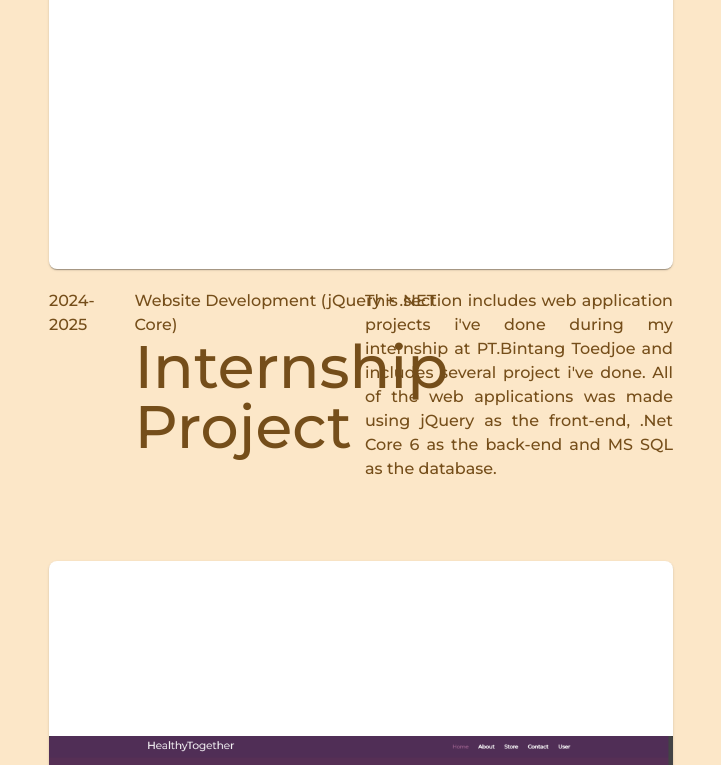
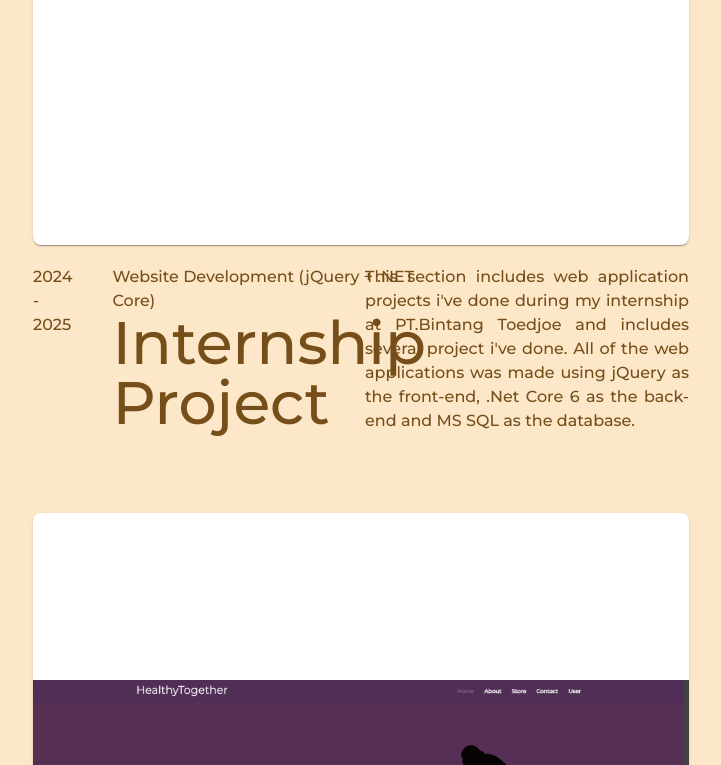
Before and after one commit to IAmGigabyteSpeed/portfolio-web-app, a Next.js app: page /projects in a window 1280 px wide. Shown: the part 4497-5262 px from the top of the page, without its empty margins (279-1000 px from the left). Built offline with nearby package versions, Linux system fonts and the light colour scheme.

Commit message:
Update Padding for Projects

```diff
--- a/app/projects/page.js
+++ b/app/projects/page.js
@@ -85,7 +85,7 @@ export default function Projects() {
     <>
       <FollowCursor />
       <Nav />
-      <div className="pt-12 min-h-screen lg:px-20">
+      <div className="pt-12 min-h-screen lg:px-16">
         <section className="min-h-screen px-2 md:px-12 lg:px-24 pt-12">
           <p className="text-3xl text-center md:text-6xl md:text-start font-bold">
             Example Works
@@ -131,7 +131,7 @@ export default function Projects() {
           />
           <ExampleWork
             imgArr={web5data}
-            year={"2024-2025"}
+            year={"2024 - 2025"}
             type={"Website Development (jQuery + .NET Core)"}
             title={"Internship Project"}
             description={
@@ -158,7 +158,7 @@ export default function Projects() {
           />
           <ExampleWork
             imgArr={web8data}
-            year={"2018-2025"}
+            year={"2018 - 2025"}
             type={"Graphic Design"}
             title={"Personal Projects"}
             description={
```
